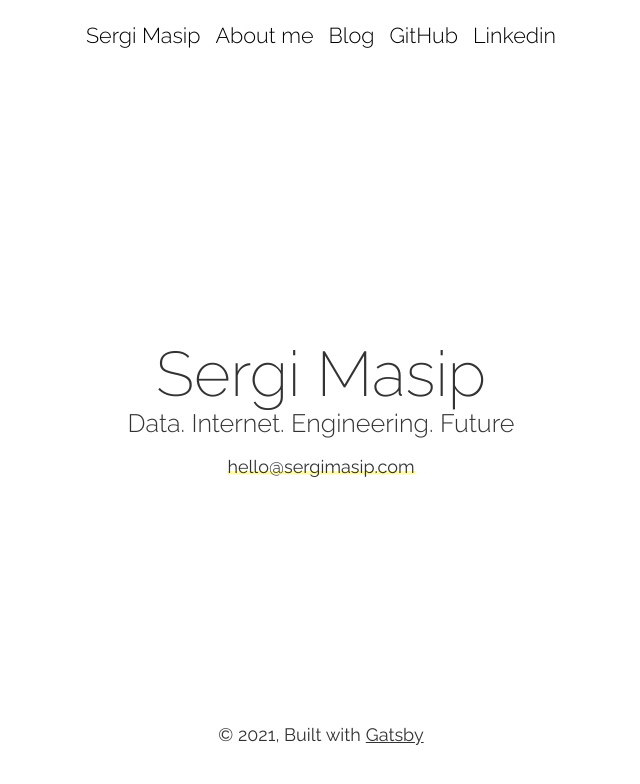
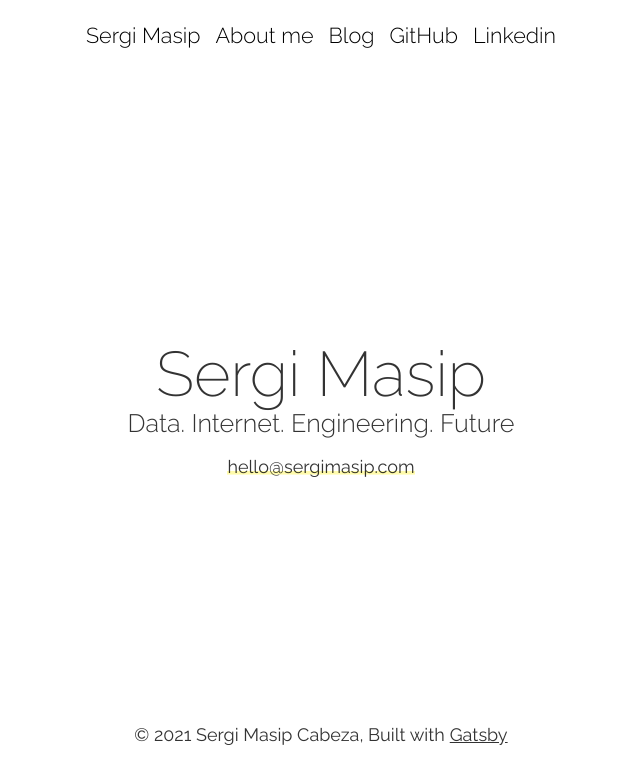
Before and after one commit to Atenrev/personal-website, a Gatsby site: page / in a window 1280 px wide. Shown: the whole page, without its empty margins (319-959 px from the left). Built offline with nearby package versions, Linux system fonts and the light colour scheme; Gatsby itself is replaced by a stand-in of ours; a small style sheet from the web is missing.

Commit message:
Footer updated

```diff
--- a/src/components/layout.js
+++ b/src/components/layout.js
@@ -47,7 +47,7 @@ const Layout = ({ children }) => (
           <main>{children}</main>
           <Footer>
             <p>
-            © {new Date().getFullYear()}, Built with
+            © {new Date().getFullYear()} Sergi Masip Cabeza, Built with
             {` `}
             </p>
             <GatsbyLink href="https://www.gatsbyjs.org">Gatsby</GatsbyLink>
```
